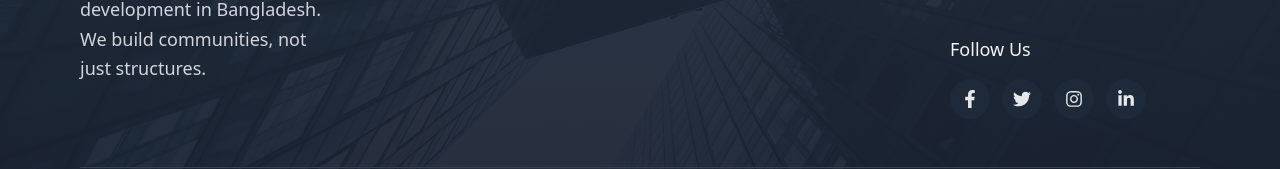
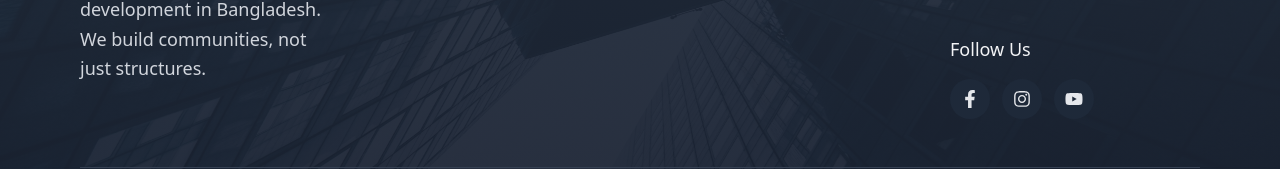
Before and after one commit to Kamiaaa/biobuild, a Next.js app: page /login in a window 1280 px wide. Shown: the part 1147-1316 px from the top of the page. Built offline with nearby package versions, Linux system fonts and the light colour scheme.

Commit message:
Social link updated on footer

```diff
--- a/app/components/Footer.tsx
+++ b/app/components/Footer.tsx
@@ -1,6 +1,6 @@
 import Image from 'next/image';
 import Link from 'next/link';
-import { FaFacebookF, FaTwitter, FaInstagram, FaLinkedinIn, FaPhoneAlt, FaEnvelope, FaMapMarkerAlt } from 'react-icons/fa';
+import { FaFacebookF, FaTwitter, FaInstagram, FaYoutube, FaPhoneAlt, FaEnvelope, FaMapMarkerAlt } from 'react-icons/fa';
 
 const Footer: React.FC = () => {
   return (
@@ -121,10 +121,9 @@ const Footer: React.FC = () => {
               <h3 className="text-gray-100 text-lg font-medium mb-4">Follow Us</h3>
               <div className="flex space-x-3">
                 {[
-                  { icon: <FaFacebookF size={18} />, href: "https://facebook.com/biobuild" },
-                  { icon: <FaTwitter size={18} />, href: "https://twitter.com/biobuild" },
-                  { icon: <FaInstagram size={18} />, href: "https://instagram.com/biobuild" },
-                  { icon: <FaLinkedinIn size={18} />, href: "https://linkedin.com/company/biobuild" },
+                  { icon: <FaFacebookF size={18} />, href: "https://www.facebook.com/Biobuildbd/" },
+                  { icon: <FaInstagram size={18} />, href: "https://www.instagram.com/biobuildbd/" },
+                  { icon: <FaYoutube size={18} />, href: "https://www.youtube.com/@biobuildbd?sub_confirmation=1" },
                 ].map((social, index) => (
                   <Link key={index} href={social.href} target="_blank" rel="noopener noreferrer">
                     <span className="bg-gray-800 hover:bg-emerald-600 w-10 h-10 rounded-full flex items-center justify-center transition-colors">
```
